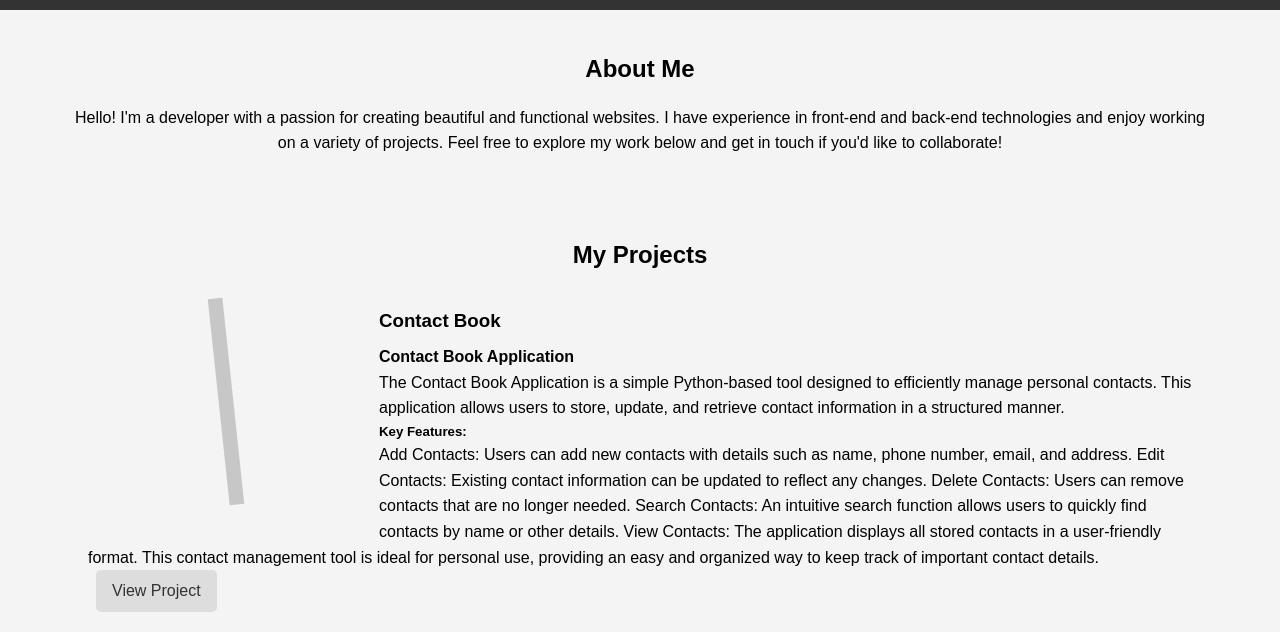
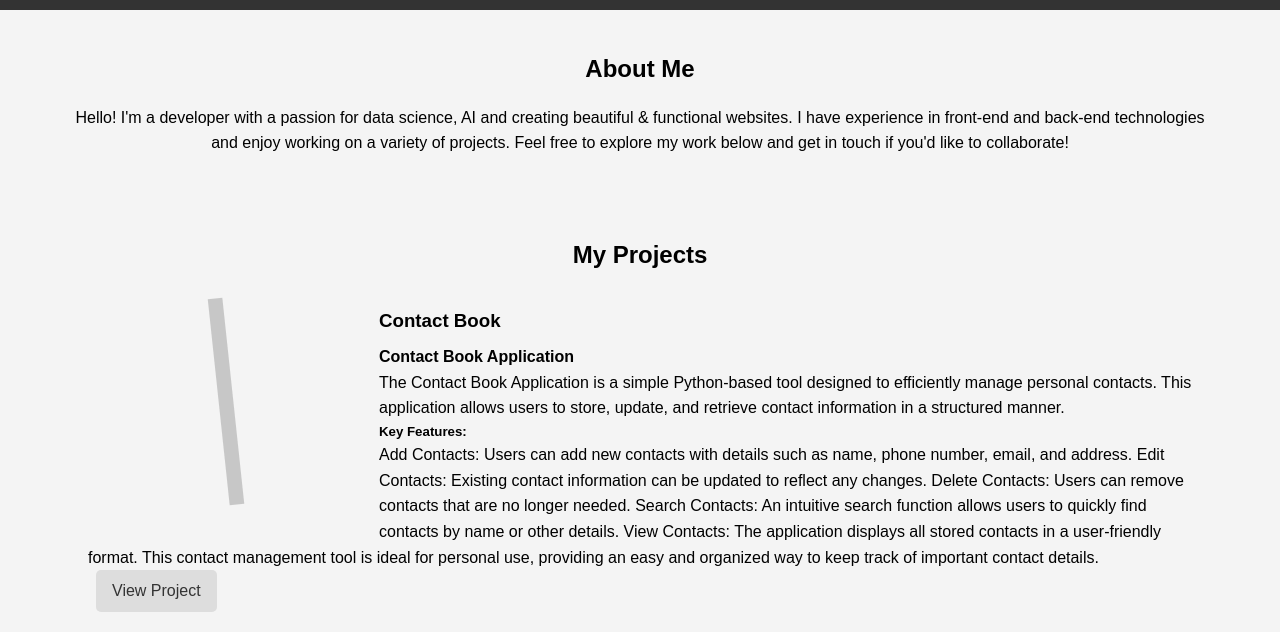
Before and after one commit to wakoTheDev/portfolio_web_page, a plain HTML site: page index.html in a window 1280 px wide. Shown: the part 89-721 px from the top of the page. Drawn offline with Linux system fonts and the light colour scheme; grey boxes are pictures that could not be loaded.

Commit message:
Update index.html

```diff
--- a/index.html
+++ b/index.html
@@ -23,7 +23,7 @@
     <section id="about" class="section">
         <div class="container" style="text-align: center;">
             <h2>About Me</h2>
-            <p>Hello! I'm a developer with a passion for creating beautiful and functional websites. I have experience in front-end and back-end technologies and enjoy working on a variety of projects. Feel free to explore my work below and get in touch if you'd like to collaborate!</p>
+            <p>Hello! I'm a developer with a passion for data science, AI and creating beautiful & functional websites. I have experience in front-end and back-end technologies and enjoy working on a variety of projects. Feel free to explore my work below and get in touch if you'd like to collaborate!</p>
         </div>
     </section>
 
```
